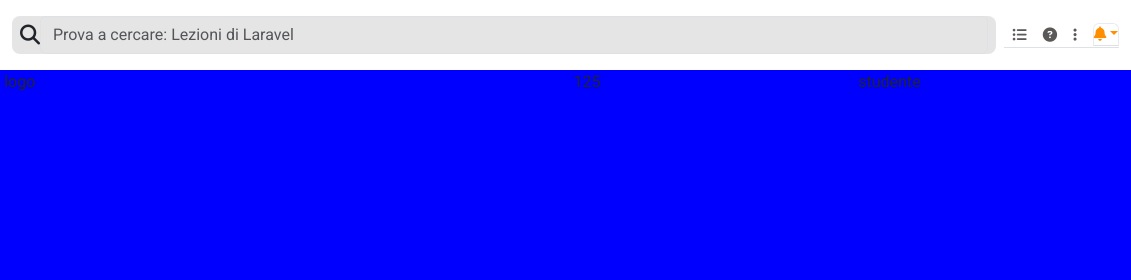
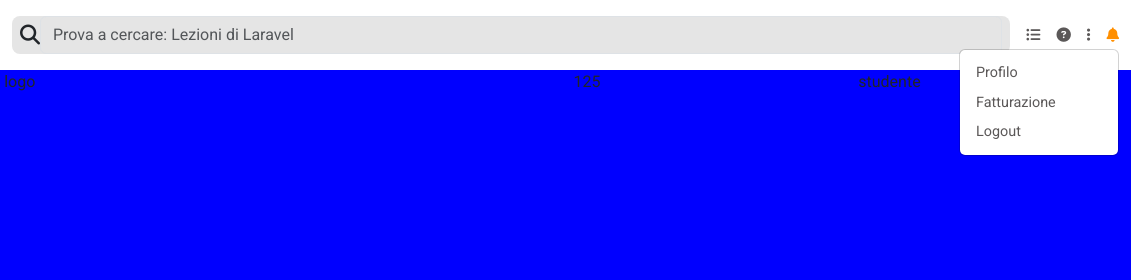
Before and after one commit to FilippoFoti/html-css-bootstrap-dashboard, a plain HTML site: page index.html in a window 1280 px wide. Both pictures are taken after a click on the button 1254 px from the left and 34 px from the top of the page. Shown: the top 280 px of the page, 149-1280 px from the left. Drawn offline with nearby package versions, Linux system fonts and the light colour scheme.

Commit message:
Completata sidebar e aggiunto bonus header

```diff
--- a/css/style.css
+++ b/css/style.css
@@ -43,8 +43,9 @@ form::before {
 }
 
 .form-control:focus {
-    border-color: unset;
+    border-color: rgba(229, 229, 229, 1);;
     box-shadow: none;
+    background-color: rgba(229, 229, 229, 1);
 }
 
 #navbarSupportedContent {
@@ -66,6 +67,15 @@ header .my_header-list li .orange {
     color: rgba(255, 143, 0, 1);
 }
 
+.header-menu .dropdown-menu {
+    right: 0;
+    left: auto;
+}
+
+/* .dropdown-menu[data-bs-popper] {
+    right: 0;
+    left: auto;
+} */
 
 
 /* MAIN-CONTENT */
@@ -84,12 +94,6 @@ header .my_header-list li .orange {
     background-image: url(../img/sidebar-bg.png);
 }
 
-.menu {
-    /* height: 120px;
-    width: 60px; */
-    /* background-color: aqua; */
-}
-
 .sidebar .my_sidebar-list {
     list-style-type: none;
 }
@@ -102,16 +106,6 @@ header .my_header-list li .orange {
 
 .sidebar .my_sidebar-list li:hover {
     background-color: rgba(229, 229, 229, 0.5);
-}
-
-/* .sidebar .my_sidebar-list li a p:hover {
-    background-color: white;
-} */
-
-.settings {
-    /* height: 60px;
-    width: 60px;
-    background-color: aqua; */
 }
 
 /* CONTENT */
--- a/index.html
+++ b/index.html
@@ -42,7 +42,7 @@
                         </form>
                       </div>
                         <nav class="header-menu">
-                            <ul class="my_header-list d-flex justify-content-end m-0 p-0 ms-2 nav-tabs">
+                            <ul class="my_header-list d-flex justify-content-end m-0 p-0 ms-2">
                                 <li class="mx-2 d-none d-lg-block">
                                     <a href=""><i class="fa-solid fa-list-ul"></i></a>
                                 </li>
@@ -52,13 +52,13 @@
                                 <li class="mx-2 d-none d-lg-block">
                                     <a href=""><i class="fa-solid fa-ellipsis-vertical"></i></a>
                                 </li>
-                                <li class="mx-2 me-0 nav-item dropdown">
-                                    <a class="orange nav-link dropdown-toggle" data-bs-toggle="dropdown" href="#" role="a" aria-expanded="false" href=""><i class="fa-solid fa-bell"></i></a>
+                                <li class="mx-2 me-0 dropdown">
+                                    <a class="orange" href="" role="button" data-bs-toggle="dropdown" aria-expanded="false"><i class="fa-solid fa-bell"></i></a>
                                     <ul class="dropdown-menu">
                                         <li><a class="dropdown-item" href="#">Profilo</a></li>
                                         <li><a class="dropdown-item" href="#">Fatturazione</a></li>
                                         <li><a class="dropdown-item" href="#">Logout</a></li>
-                                      </ul>
+                                    </ul>
                                 </li>
                             </ul>
                         </nav>
@@ -120,6 +120,6 @@
         </div>
     </main>
     <!-- /MAIN -->
-
+    <script src="https://cdn.jsdelivr.net/npm/bootstrap@5.3.0-alpha1/dist/js/bootstrap.bundle.min.js" integrity="sha384-w76AqPfDkMBDXo30jS1Sgez6pr3x5MlQ1ZAGC+nuZB+EYdgRZgiwxhTBTkF7CXvN" crossorigin="anonymous"></script>
 </body>
 </html>
```
